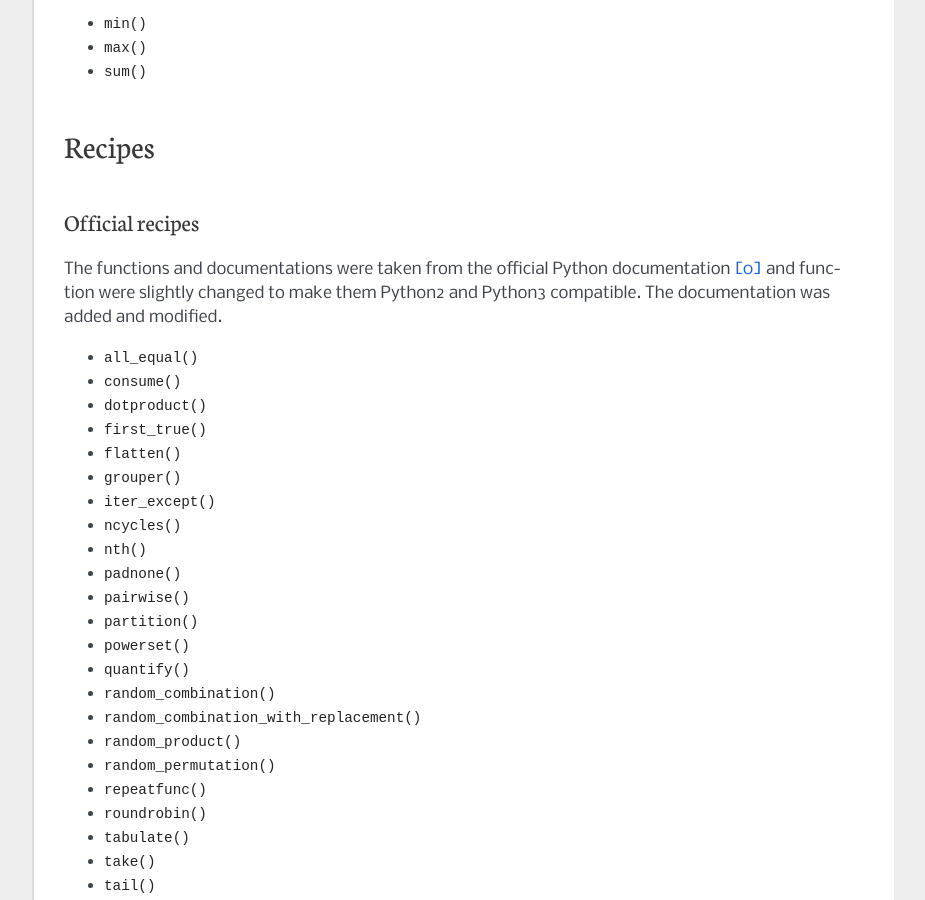
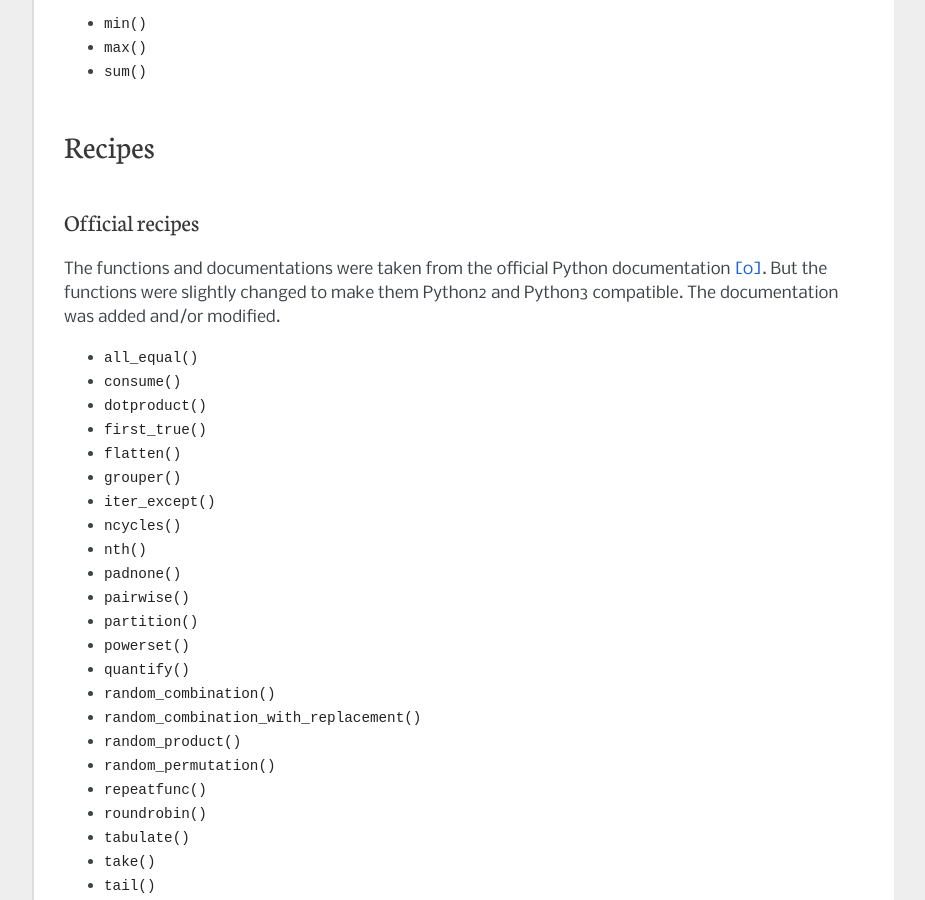
Before and after one commit to MSeifert04/iteration_utilities, a Sphinx documentation site: the page built from docs/index.rst, in a window 1280 px wide and 900 px high, scrolled down 1609 px. Shown: the whole window, without its empty margins (198-1123 px from the left). Built offline with Sphinx 7.4.7, drawn with Linux system fonts in a browser that asks for light colours.

Commit message:
updated documentation

```diff
--- a/docs/index.rst
+++ b/docs/index.rst
@@ -80,8 +80,8 @@ Recipes
 Official recipes
 ^^^^^^^^^^^^^^^^
 The functions and documentations were taken from the official Python
-documentation [0]_ and function were slightly changed to make them Python2 and
-Python3 compatible. The documentation was added and modified.
+documentation [0]_. But the functions were slightly changed to make them
+Python2 and Python3 compatible. The documentation was added and/or modified.
 
 .. py:currentmodule:: iteration_utilities.recipes.core
 
```
Also changed, not shown: 1 other file.
